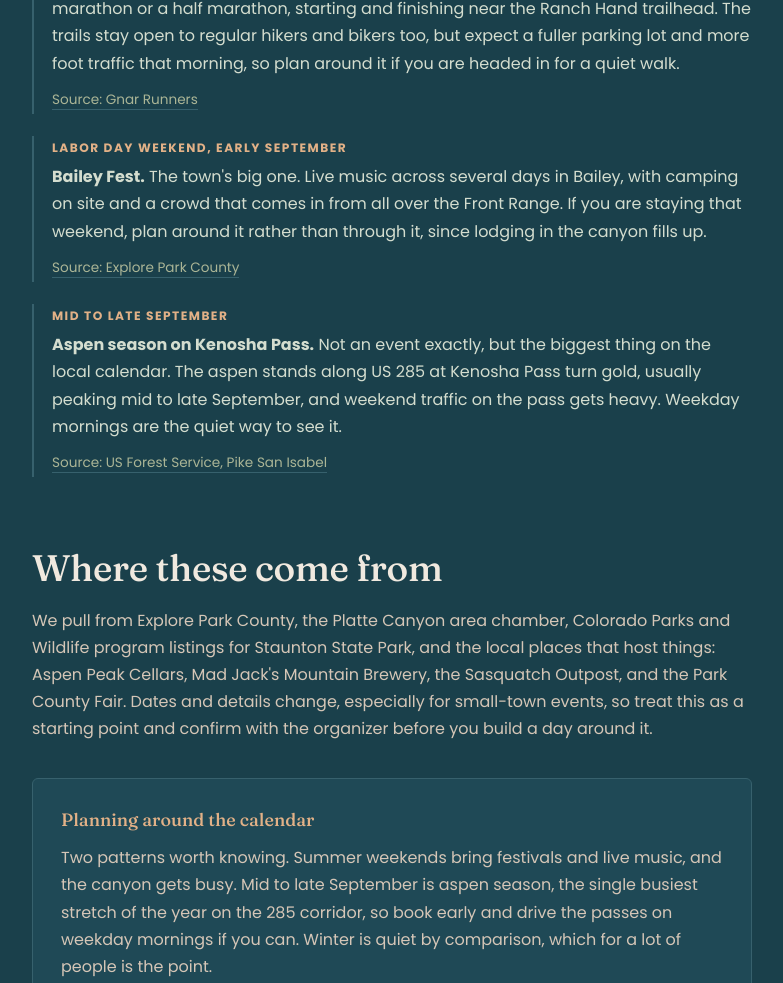
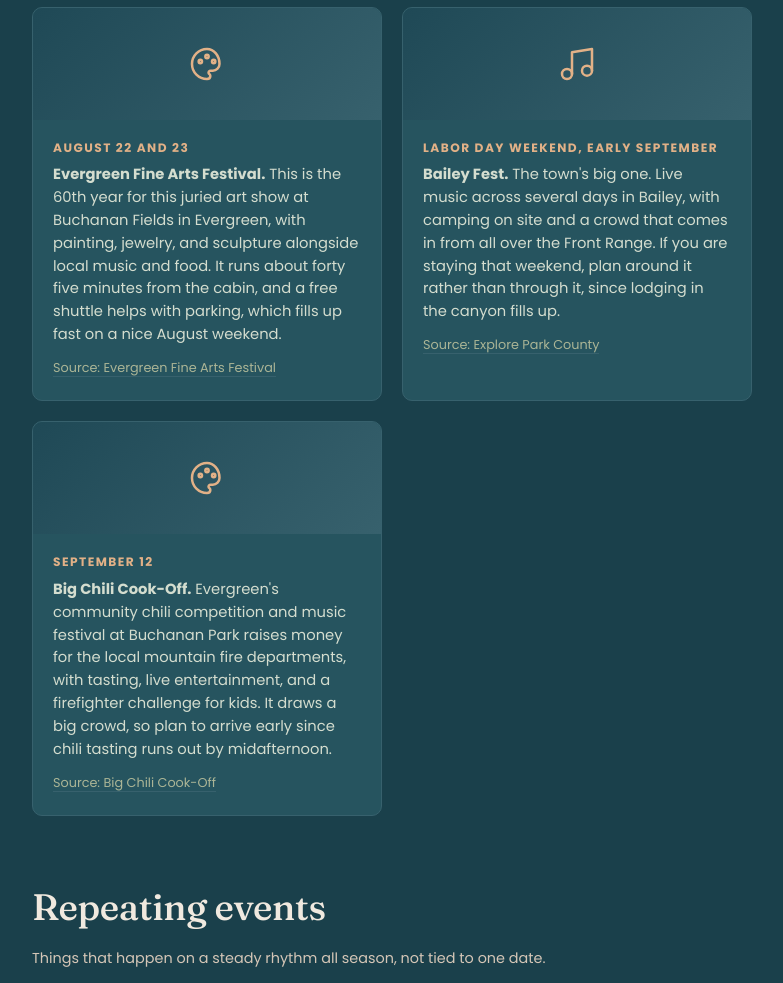
Before and after one commit to Goofns/the-north-pine-overlook, a plain HTML site: page events.html in a window 1280 px wide. Shown: the part 1439-2422 px from the top of the page, without its empty margins (248-1031 px from the left). Drawn offline with Linux system fonts and the light colour scheme.

Commit message:
Redesign events page: split upcoming/repeating sections, add icon cards

```diff
--- a/events.html
+++ b/events.html
@@ -102,6 +102,17 @@ a:focus-visible,.btn:focus-visible,.pill:focus-visible{outline:2px solid var(--l
 .event-entry p{margin:0 0 .5em;color:#d4ddcf}
 .event-entry a.src{font-size:.85rem;color:var(--sage);border-bottom:1px solid var(--moss)}
 .event-entry a.src:hover{color:var(--lantern)}
+.evt-grid{display:grid;grid-template-columns:repeat(2,1fr);gap:20px;margin:1.6em 0 2.4em}
+.event-entry.evt-card{border-left:none;padding:0;margin:0;background:var(--pine-card);border:1px solid var(--moss);border-radius:10px;overflow:hidden;transition:background .3s,transform .25s}
+.event-entry.evt-card:hover{background:#2E6170;transform:translateY(-3px)}
+.evt-img{height:112px;display:flex;align-items:center;justify-content:center;background:linear-gradient(135deg,var(--pine) 0%,var(--moss) 100%)}
+.evt-img svg{width:40px;height:40px;color:var(--lantern)}
+.evt-body{padding:18px 20px 20px}
+.event-entry.evt-card .edate{margin-bottom:.4em}
+.event-entry.evt-card p{font-size:.92rem;line-height:1.55}
+.event-entry.evt-card a.src{font-size:.8rem}
+.section-note{color:var(--sage);font-size:.9rem;margin:-1.2em 0 1.4em}
+@media (max-width:820px){.evt-grid{grid-template-columns:1fr}}
 </style>
 <script type="application/ld+json">
 {
@@ -146,17 +157,13 @@ a:focus-visible,.btn:focus-visible,.pill:focus-visible{outline:2px solid var(--l
 </header>
 <article class="article"><div class="col">
 
-<p class="lead">One of the good things about a small mountain town is that when something is happening, the whole canyon shows up. This is a running list of what is coming up around Bailey and along the Highway 285 corridor, from summer festivals and live music to state park programs and the fall color rush. We keep it current, and we take things off once they have passed.</p>
+<p class="lead">One of the good things about a small mountain town is that when something is happening, the whole canyon shows up. Below is what is dated and coming up around Bailey and along the Highway 285 corridor, plus the things that happen on a regular rhythm all season. We keep it current, and we take things off once they have passed.</p>
 
-<h2 id="upcoming">Coming up</h2>
-<div id="events-entries">
+<h2 id="upcoming">Upcoming events</h2>
+<p class="section-note">Dated, one-time happenings worth building a day around.</p>
+<div id="events-entries" class="evt-grid">
 <!-- EVENTS_ENTRIES_START -->
 <!-- Scheduled updates are inserted below this line, soonest first. Do not remove these two markers. -->
-<div class="event-entry">
-<span class="edate">Most Saturdays and Sundays</span>
-<p><strong>Live music at Aspen Peak Cellars.</strong> The winery and bistro right on US 285 in Bailey puts live music on its riverside patio most weekend afternoons, roughly two to five, alongside the North Fork of the South Platte. It is a short drive from the cabin and an easy way to spend a Saturday, though the patio fills up when the weather is nice, so a table reservation is worth doing ahead.</p>
-<a class="src" href="https://aspenpeakcellars.com/" target="_blank" rel="noopener">Source: Aspen Peak Cellars</a>
-</div>
 <div class="event-entry">
 <span class="edate">August 11 to 13</span>
 <p><strong>Junior Rangers at Staunton State Park.</strong> Colorado Parks and Wildlife runs a hands-on outdoor program for kids at Staunton across three mornings, with climbing, fishing, archery, and hiking. It is about fifteen minutes from the cabin and registration is required, so sign up ahead if you are traveling with young ones.</p>
@@ -168,16 +175,39 @@ a:focus-visible,.btn:focus-visible,.pill:focus-visible{outline:2px solid var(--l
 <a class="src" href="https://gnarrunners.com/staunton-rocks/" target="_blank" rel="noopener">Source: Gnar Runners</a>
 </div>
 <div class="event-entry">
+<span class="edate">August 22 and 23</span>
+<p><strong>Evergreen Fine Arts Festival.</strong> This is the 60th year for this juried art show at Buchanan Fields in Evergreen, with painting, jewelry, and sculpture alongside local music and food. It runs about forty five minutes from the cabin, and a free shuttle helps with parking, which fills up fast on a nice August weekend.</p>
+<a class="src" href="https://www.evergreenfineartsfestival.com/" target="_blank" rel="noopener">Source: Evergreen Fine Arts Festival</a>
+</div>
+<div class="event-entry">
 <span class="edate">Labor Day weekend, early September</span>
 <p><strong>Bailey Fest.</strong> The town's big one. Live music across several days in Bailey, with camping on site and a crowd that comes in from all over the Front Range. If you are staying that weekend, plan around it rather than through it, since lodging in the canyon fills up.</p>
 <a class="src" href="https://www.exploreparkcounty.com/" target="_blank" rel="noopener">Source: Explore Park County</a>
+</div>
+<div class="event-entry">
+<span class="edate">September 12</span>
+<p><strong>Big Chili Cook-Off.</strong> Evergreen's community chili competition and music festival at Buchanan Park raises money for the local mountain fire departments, with tasting, live entertainment, and a firefighter challenge for kids. It draws a big crowd, so plan to arrive early since chili tasting runs out by midafternoon.</p>
+<a class="src" href="https://www.bigchili.org/" target="_blank" rel="noopener">Source: Big Chili Cook-Off</a>
+</div>
+<!-- EVENTS_ENTRIES_END -->
+</div>
+
+<h2 id="repeating">Repeating events</h2>
+<p class="section-note">Things that happen on a steady rhythm all season, not tied to one date.</p>
+<div id="recurring-entries" class="evt-grid">
+<!-- RECURRING_ENTRIES_START -->
+<!-- Hand-maintained, not touched by the scheduled updater. Do not remove these two markers. -->
+<div class="event-entry">
+<span class="edate">Most Saturdays and Sundays</span>
+<p><strong>Live music at Aspen Peak Cellars.</strong> The winery and bistro right on US 285 in Bailey puts live music on its riverside patio most weekend afternoons, roughly two to five, alongside the North Fork of the South Platte. It is a short drive from the cabin and an easy way to spend a Saturday, though the patio fills up when the weather is nice, so a table reservation is worth doing ahead.</p>
+<a class="src" href="https://aspenpeakcellars.com/" target="_blank" rel="noopener">Source: Aspen Peak Cellars</a>
 </div>
 <div class="event-entry">
 <span class="edate">Mid to late September</span>
 <p><strong>Aspen season on Kenosha Pass.</strong> Not an event exactly, but the biggest thing on the local calendar. The aspen stands along US 285 at Kenosha Pass turn gold, usually peaking mid to late September, and weekend traffic on the pass gets heavy. Weekday mornings are the quiet way to see it.</p>
 <a class="src" href="https://www.fs.usda.gov/r02/psicc" target="_blank" rel="noopener">Source: US Forest Service, Pike San Isabel</a>
 </div>
-<!-- EVENTS_ENTRIES_END -->
+<!-- RECURRING_ENTRIES_END -->
 </div>
 
 <h2>Where these come from</h2>
@@ -223,5 +253,47 @@ a:focus-visible,.btn:focus-visible,.pill:focus-visible{outline:2px solid var(--l
   </div>
 </footer>
 <script>(function(){var n=document.querySelector('.nav');if(!n)return;var f=function(){n.classList.toggle('scrolled',window.scrollY>40)};f();window.addEventListener('scroll',f,{passive:true})})();</script>
+<script>
+(function(){
+  var ICONS = {
+    art:'<path d="M12 3a9 9 0 1 0 0 18c1.4 0 2-.8 2-1.8 0-.9-.7-1-1-1.7s.3-1.5 1.2-1.5h1.3a4 4 0 0 0 4-4C19.5 7 16.2 3 12 3z"/><circle cx="8" cy="10.5" r="1"/><circle cx="12" cy="7.5" r="1"/><circle cx="16" cy="10.5" r="1"/>',
+    food:'<path d="M4 12h16a8 8 0 0 1-16 0z"/><path d="M8 12V8a4 4 0 0 1 8 0v4"/>',
+    foliage:'<path d="M12 21c-5-1.2-9-5.3-9-11.2C7.2 7.6 12 4 20 4c0 8.4-4 13.6-8 17z"/><path d="M12 21V9"/>',
+    run:'<path d="M3 18l6-9 4 5 3-3 5 7H3z"/><path d="M17 4.5v3.5M17 4.5l2.5 1.2L17 7"/>',
+    kids:'<circle cx="12" cy="12" r="9"/><path d="M14.8 9.2l-2 5.6-5.6 2 2-5.6 5.6-2z"/>',
+    music:'<path d="M9 18V5l12-2v13"/><circle cx="6" cy="18" r="3"/><circle cx="18" cy="16" r="3"/>',
+    market:'<path d="M4 9h16l-2 11H6L4 9z"/><path d="M9 9V6a3 3 0 0 1 6 0v3"/>',
+    fest:'<path d="M12 4l9 14H3z"/><path d="M7 18l5-8 5 8"/>',
+    cal:'<rect x="3" y="5" width="18" height="16" rx="2"/><path d="M3 10h18M8 3v4M16 3v4"/>'
+  };
+  var RULES = [
+    [/art|gallery|paint|sculpture|artisan/i,'art'],
+    [/chili|cook-?off|bbq|\bfood\b|brew|taste of/i,'food'],
+    [/aspen|fall color|foliage|\bleaves\b|golden (trees|stands)/i,'foliage'],
+    [/marathon|trail run|\b5k\b|\b10k\b|half[- ]marathon|\brace\b/i,'run'],
+    [/ranger|junior ranger|kids? program|youth program/i,'kids'],
+    [/live music|concert|\bband\b|music at/i,'music'],
+    [/farmers?['']? market/i,'market'],
+    [/\bfest\b|festival/i,'fest']
+  ];
+  function pickIcon(text){
+    for (var i=0;i<RULES.length;i++){ if (RULES[i][0].test(text)) return RULES[i][1]; }
+    return 'cal';
+  }
+  document.querySelectorAll('.event-entry').forEach(function(entry){
+    if (entry.classList.contains('evt-card')) return;
+    var key = pickIcon(entry.textContent || '');
+    var img = document.createElement('div');
+    img.className = 'evt-img';
+    img.innerHTML = '<svg viewBox="0 0 24 24" fill="none" stroke="currentColor" stroke-width="1.5" stroke-linecap="round" stroke-linejoin="round">' + ICONS[key] + '</svg>';
+    entry.insertBefore(img, entry.firstChild);
+    var body = document.createElement('div');
+    body.className = 'evt-body';
+    while (entry.children.length > 1) { body.appendChild(entry.children[1]); }
+    entry.appendChild(body);
+    entry.classList.add('evt-card');
+  });
+})();
+</script>
 </body>
 </html>
```
